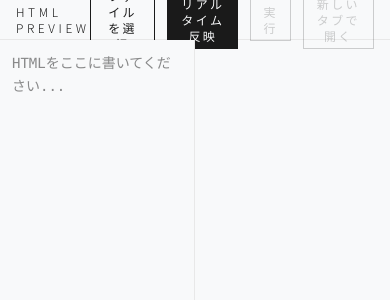
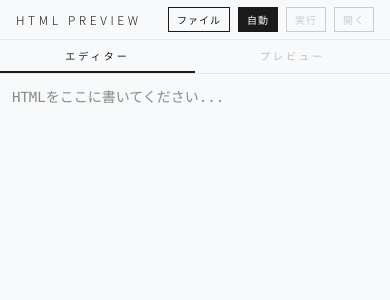
Before and after one commit to aJTaste/tiliqua-games, a Next.js app: page /html in a window 390 px wide. Shown: the top 300 px of the page. Built offline with nearby package versions, Linux system fonts and the light colour scheme.

Commit message:
feat: スマホui対応

```diff
--- a/app/html/page.tsx
+++ b/app/html/page.tsx
@@ -6,12 +6,12 @@ export default function Page() {
   const [html, setHtml] = useState("");
   const [isRealtime, setIsRealtime] = useState(true);
   const [previewHtml, setPreviewHtml] = useState("");
+  const [activeTab, setActiveTab] = useState<"editor" | "preview">("editor");
   const fileInputRef = useRef<HTMLInputElement>(null);
 
   const handleFileUpload = (e: React.ChangeEvent<HTMLInputElement>) => {
     const file = e.target.files?.[0];
     if (!file) return;
-
     const reader = new FileReader();
     reader.onload = (event) => {
       const content = event.target?.result as string;
@@ -19,6 +19,7 @@ export default function Page() {
       if (isRealtime) setPreviewHtml(content);
     };
     reader.readAsText(file);
+    e.target.value = "";
   };
 
   const handleOpenInNewTab = () => {
@@ -34,7 +35,7 @@ export default function Page() {
   const handleToggleRealtime = () => {
     if (!isRealtime) setPreviewHtml(html);
     setIsRealtime((prev) => !prev);
-  }
+  };
 
   const handleFileButtonClick = () => {
     fileInputRef.current?.click();
@@ -42,18 +43,23 @@ export default function Page() {
 
   return (
     <div className="flex flex-col h-screen">
+
+      {/* hidden inputはここに1つだけ置く */}
+      <input
+        ref={fileInputRef}
+        type="file"
+        accept=".html"
+        onChange={handleFileUpload}
+        className="hidden"
+      />
+
       <header className="flex-shrink-0 flex items-center px-4 h-10 border-b border-[#e8e8e8] bg-[#F8F9FA]">
         <p className="text-xs tracking-[0.3em] text-[#1a1a1a] font-light uppercase">
           HTML Preview
         </p>
-        <div className="flex items-center gap-3 ml-auto">
-          <input
-            ref={fileInputRef}
-            type="file"
-            accept=".html"
-            onChange={handleFileUpload}
-            className="hidden"
-          />
+
+        {/* デスクトップ用ボタン群（sm以上で表示） */}
+        <div className="hidden sm:flex items-center gap-3 ml-auto">
           <button
             onClick={handleFileButtonClick}
             className="text-xs tracking-[0.2em] border border-[#1a1a1a] text-[#1a1a1a] px-3 py-1 hover:bg-[#1a1a1a] hover:text-[#F8F9FA] transition-all duration-200 uppercase"
@@ -69,7 +75,7 @@ export default function Page() {
               backgroundColor: isRealtime ? "#1a1a1a" : "transparent",
             }}
           >
-            リアルタイム反映
+            リアルタイムで反映
           </button>
           <button
             onClick={handleRun}
@@ -80,14 +86,51 @@ export default function Page() {
           </button>
           <button
             onClick={handleOpenInNewTab}
+            disabled={!html}
             className="text-xs tracking-[0.2em] text-[#1a1a1a] border border-[#1a1a1a] px-3 py-1 hover:bg-[#1a1a1a] hover:text-[#F8F9FA] transition-all duration-200 uppercase disabled:opacity-20"
+          >
+            新しいタブでプレビューを開く
+          </button>
+        </div>
+
+        {/* モバイル用ボタン群（sm未満で表示） */}
+        <div className="flex sm:hidden items-center gap-2 ml-auto">
+          <button
+            onClick={handleFileButtonClick}
+            className="text-[10px] tracking-[0.1em] border border-[#1a1a1a] text-[#1a1a1a] px-2 py-1 uppercase whitespace-nowrap"
+          >
+            ファイル
+          </button>
+          <button
+            onClick={handleToggleRealtime}
+            className="text-[10px] tracking-[0.1em] px-2 py-1 border uppercase whitespace-nowrap"
+            style={{
+              borderColor: "#1a1a1a",
+              color: isRealtime ? "#F8F9FA" : "#1a1a1a",
+              backgroundColor: isRealtime ? "#1a1a1a" : "transparent",
+            }}
+          >
+            自動
+          </button>
+          <button
+            onClick={handleRun}
+            disabled={isRealtime}
+            className="text-[10px] tracking-[0.1em] border border-[#1a1a1a] text-[#1a1a1a] px-2 py-1 uppercase disabled:opacity-20 disabled:cursor-not-allowed whitespace-nowrap"
+          >
+            実行
+          </button>
+          <button
+            onClick={handleOpenInNewTab}
             disabled={!html}
+            className="text-[10px] tracking-[0.1em] text-[#1a1a1a] border border-[#1a1a1a] px-2 py-1 uppercase disabled:opacity-20 whitespace-nowrap"
           >
-            新しいタブで開く
+            開く
           </button>
         </div>
       </header>
-      <div className="flex flex-1 overflow-hidden">
+
+      {/* デスクトップ：左右2カラム（sm以上で表示） */}
+      <div className="hidden sm:flex flex-1 overflow-hidden">
         <div className="w-1/2 border-r border-[#e8e8e8]">
           <textarea
             value={html}
@@ -104,9 +147,61 @@ export default function Page() {
           <iframe
             srcDoc={previewHtml}
             className="w-full h-full"
-            sandbox="allow-scripts allow-modals" />
+            sandbox="allow-scripts allow-modals"
+          />
         </div>
       </div>
+
+      {/* モバイル：タブ切り替え（sm未満で表示） */}
+      <div className="flex sm:hidden flex-1 flex-col overflow-hidden">
+
+        {/* タブバー */}
+        <div className="flex flex-shrink-0 border-b border-[#e8e8e8]">
+          <button
+            onClick={() => setActiveTab("editor")}
+            className="flex-1 py-2 text-[10px] tracking-[0.3em] uppercase transition-colors"
+            style={{
+              color: activeTab === "editor" ? "#1a1a1a" : "#bbb",
+              borderBottom: activeTab === "editor" ? "2px solid #1a1a1a" : "2px solid transparent",
+            }}
+          >
+            エディター
+          </button>
+          <button
+            onClick={() => setActiveTab("preview")}
+            className="flex-1 py-2 text-[10px] tracking-[0.3em] uppercase transition-colors"
+            style={{
+              color: activeTab === "preview" ? "#1a1a1a" : "#bbb",
+              borderBottom: activeTab === "preview" ? "2px solid #1a1a1a" : "2px solid transparent",
+            }}
+          >
+            プレビュー
+          </button>
+        </div>
+
+        {/* タブの中身 */}
+        <div className="flex-1 overflow-hidden">
+          {activeTab === "editor" ? (
+            <textarea
+              value={html}
+              onChange={(e) => {
+                setHtml(e.target.value);
+                if (isRealtime) setPreviewHtml(e.target.value);
+              }}
+              className="w-full h-full resize-none outline-none font-mono text-sm leading-relaxed p-3 bg-[#F8F9FA] text-[#1a1a1a]"
+              placeholder="HTMLをここに書いてください..."
+              spellCheck={false}
+            />
+          ) : (
+            <iframe
+              srcDoc={previewHtml}
+              className="w-full h-full"
+              sandbox="allow-scripts allow-modals"
+            />
+          )}
+        </div>
+      </div>
+
     </div>
   );
 }
```
